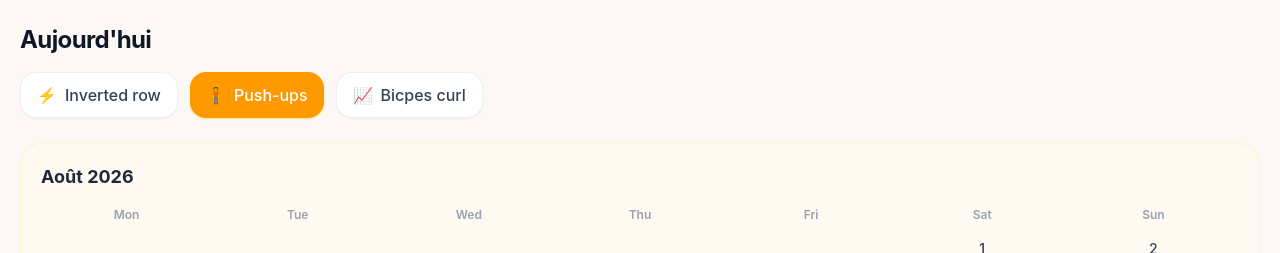
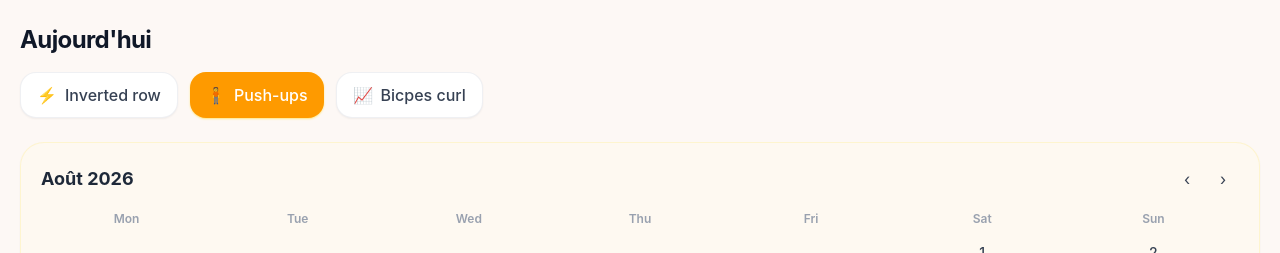
Before and after one commit to mauvaisetroupe/countrep, a Vue app: page /today in a window 1280 px wide. Shown: the top 253 px of the page. Built offline with nearby package versions, Linux system fonts and the light colour scheme.

Commit message:
feat: can now change month in calendar

```diff
--- a/src/views/TodayView.vue
+++ b/src/views/TodayView.vue
@@ -6,16 +6,21 @@ import { exercises } from '../exercises'
 // Exercice sélectionné
 const selectedExercise = ref('Push-ups')
 
-
 // --- PARTIE DYNAMIQUE ---
 const now = new Date()
-const currentYear = now.getFullYear()
-const currentMonthIndex = now.getMonth()
+const currentYear = ref(now.getFullYear())
+const currentMonthIndex = ref(now.getMonth())
 const today = now.getDate()
+
+// Date actuelle réelle pour identifier le "vrai" jour d'aujourd'hui dans le calendrier
+const realYear = now.getFullYear()
+const realMonthIndex = now.getMonth()
+const realDay = now.getDate()
 
 // Nom du mois formaté (ex: "août 2026")
 const currentMonth = computed(() => {
-  return new Intl.DateTimeFormat('fr-FR', { month: 'long', year: 'numeric' }).format(now)
+  const dateObj = new Date(currentYear.value, currentMonthIndex.value, 1)
+  return new Intl.DateTimeFormat('fr-FR', { month: 'long', year: 'numeric' }).format(dateObj)
 })
 
 const daysOfWeek = ['Mon', 'Tue', 'Wed', 'Thu', 'Fri', 'Sat', 'Sun']
@@ -23,12 +28,12 @@ const daysOfWeek = ['Mon', 'Tue', 'Wed', 'Thu', 'Fri', 'Sat', 'Sun']
 // Calcul dynamique des jours du mois et du décalage (alignement du 1er jour)
 const daysInMonth = computed(() => {
   // Premier jour du mois (0 = Dimanche, 1 = Lundi, etc.)
-  let firstDayIndex = new Date(currentYear, currentMonthIndex, 1).getDay()
+  let firstDayIndex = new Date(currentYear.value, currentMonthIndex.value, 1).getDay()
   // Ajustement pour commencer la semaine un Lundi (0 pour Lundi, 6 pour Dimanche)
   firstDayIndex = (firstDayIndex === 0) ? 6 : firstDayIndex - 1
 
   // Nombre total de jours dans le mois actuel
-  const totalDays = new Date(currentYear, currentMonthIndex + 1, 0).getDate()
+  const totalDays = new Date(currentYear.value, currentMonthIndex.value + 1, 0).getDate()
 
   // Génération du tableau avec les espaces vides (null) pour le début du mois
   return [
@@ -38,6 +43,25 @@ const daysInMonth = computed(() => {
 })
 
 const selectedDate = ref(today) // Sélectionne le jour actuel par défaut
+
+// Fonctions pour changer de mois
+const prevMonth = () => {
+  if (currentMonthIndex.value === 0) {
+    currentMonthIndex.value = 11
+    currentYear.value--
+  } else {
+    currentMonthIndex.value--
+  }
+}
+
+const nextMonth = () => {
+  if (currentMonthIndex.value === 11) {
+    currentMonthIndex.value = 0
+    currentYear.value++
+  } else {
+    currentMonthIndex.value++
+  }
+}
 // ------------------------
 
 // État de la modale d'ajout
@@ -71,7 +95,7 @@ const saveWorkout = async () => {
   if (!repsNum || isNaN(repsNum)) return
 
   // Format de la date pour le stockage (ex: "2026-08-29")
-  const formattedDate = `${currentYear}-${String(currentMonthIndex + 1).padStart(2, '0')}-${String(selectedDate.value).padStart(2, '0')}`
+  const formattedDate = `${currentYear.value}-${String(currentMonthIndex.value + 1).padStart(2, '0')}-${String(selectedDate.value).padStart(2, '0')}`
 
   // Enregistrement dans IndexedDB via Dexie
   await db.workouts.add({
@@ -89,8 +113,8 @@ const saveWorkout = async () => {
   repsValue.value = ''
 }
 </script>
+
 <template>
-
   <!-- En-tête -->
   <header class="px-5 pt-6 pb-4">
     <h1 class="text-2xl font-bold tracking-tight text-gray-900">Aujourd'hui</h1>
@@ -117,7 +141,17 @@ const saveWorkout = async () => {
 
     <!-- Carte Calendrier -->
     <section class="bg-amber-50/40 border border-amber-100/80 rounded-3xl p-5 shadow-xs">
-        <h2 class="text-lg font-bold capitalize mb-4 text-gray-800">{{ currentMonth }}</h2>
+      <div class="flex justify-between items-center mb-4">
+        <h2 class="text-lg font-bold capitalize text-gray-800">{{ currentMonth }}</h2>
+        <div class="flex gap-1">
+          <button @click="prevMonth" class="w-8 h-8 flex items-center justify-center rounded-full hover:bg-amber-200/50 text-gray-700 transition-colors">
+            ‹
+          </button>
+          <button @click="nextMonth" class="w-8 h-8 flex items-center justify-center rounded-full hover:bg-amber-200/50 text-gray-700 transition-colors">
+            ›
+          </button>
+        </div>
+      </div>
 
       <div class="grid grid-cols-7 text-center text-xs font-semibold text-gray-400 mb-2">
         <span v-for="day in daysOfWeek" :key="day">{{ day }}</span>
@@ -131,7 +165,7 @@ const saveWorkout = async () => {
             :class="[
               'w-9 h-9 flex items-center justify-center rounded-full font-medium transition-all',
               selectedDate === day ? 'bg-amber-600 text-white font-bold shadow-sm' :
-                day === today ? 'border border-amber-600 text-gray-900' : 'text-gray-700 hover:bg-amber-100/50'
+              (day === realDay && currentMonthIndex === realMonthIndex && currentYear === realYear) ? 'border border-amber-600 text-gray-900' : 'text-gray-700 hover:bg-amber-100/50'
             ]"
           >
             {{ day }}
@@ -152,7 +186,7 @@ const saveWorkout = async () => {
     </button>
   </div>
 
-    <!-- MODALE D'AJOUT (Identique au screenshot) -->
+  <!-- MODALE D'AJOUT -->
   <div v-if="showModal" class="fixed inset-0 bg-black/40 backdrop-blur-xs flex items-end sm:items-center justify-center z-50 p-0 sm:p-4">
     <div class="bg-[#fdf8f5] w-full max-w-md rounded-t-[32px] sm:rounded-3xl p-6 shadow-2xl space-y-6 border border-amber-100 animate-in fade-in slide-in-from-bottom duration-200">
 
```
Lines whose indentation alone changed are shown as unchanged.
